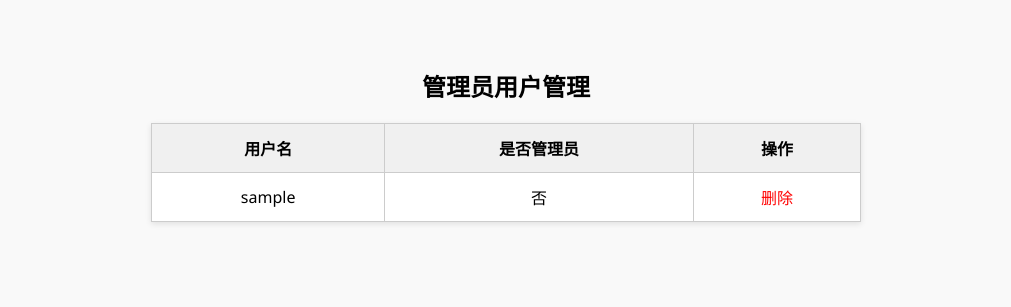
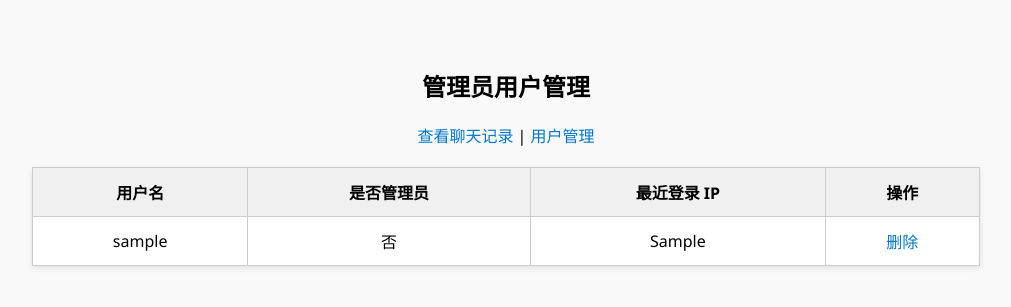
Before and after one commit to DBL-wdfamz/flask-chat-app, a Flask app: template templates/admin.html in a window 1280 px wide. Shown: the top 307 px of the page, without its empty margins (134-1145 px from the left). Run offline with Flask 3, Linux system fonts and the light colour scheme; the template is opened without the code that fills it: most values are stand-ins (such as "Sample title", 1, 10 or a date in 2020).

Commit message:
Update admin.html

```diff
--- a/templates/admin.html
+++ b/templates/admin.html
@@ -10,7 +10,7 @@
       padding: 40px;
     }
     table {
-      width: 60%;
+      width: 80%;
       margin: auto;
       border-collapse: collapse;
       background: white;
@@ -25,23 +25,36 @@
       background: #f0f0f0;
     }
     a {
-      color: red;
+      color: #0077cc;
       text-decoration: none;
+    }
+    h2 {
+      text-align: center;
+    }
+    .menu {
+      text-align: center;
+      margin-bottom: 20px;
     }
   </style>
 </head>
 <body>
-<h2 style="text-align: center;">管理员用户管理</h2>
+<h2>管理员用户管理</h2>
+<div class="menu">
+  <a href="{{ url_for('admin_messages') }}">查看聊天记录</a> |
+  <a href="{{ url_for('admin') }}">用户管理</a>
+</div>
 <table>
   <tr>
     <th>用户名</th>
     <th>是否管理员</th>
+    <th>最近登录 IP</th>
     <th>操作</th>
   </tr>
   {% for user in users %}
     <tr>
       <td>{{ user.username }}</td>
       <td>{{ '是' if user.is_admin else '否' }}</td>
+      <td>{{ user.ip or '-' }}</td>
       <td>
         {% if user.username != 'admin' %}
           <a href="{{ url_for('delete_user', username=user.username) }}">删除</a>
```
